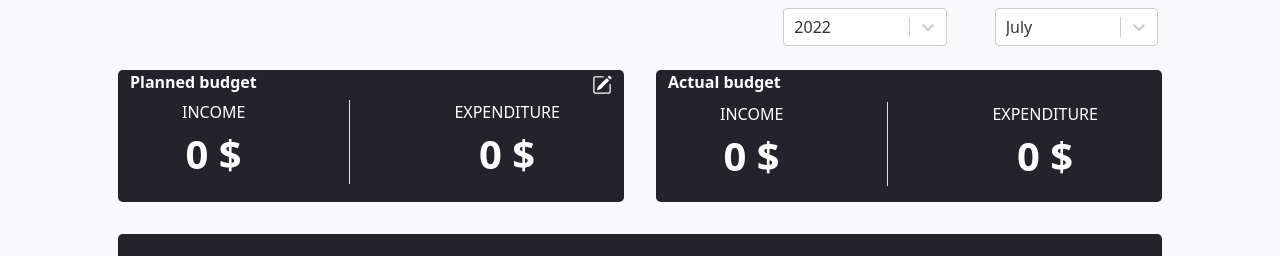
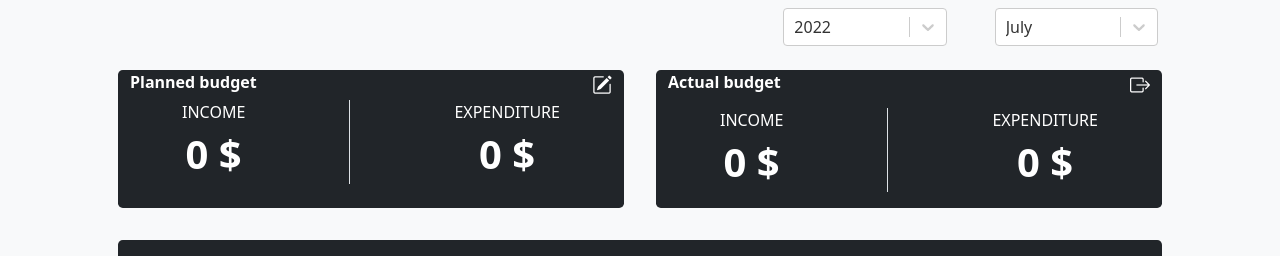
Before and after one commit to madawa-prasad/spending-analysis-app-react, a React (Create React App) app in the folder client/: page / in a window 1280 px wide. Shown: the part 121-377 px from the top of the page. Built offline with nearby package versions, Linux system fonts and the light colour scheme; no server answers.

Commit message:
Add navigation icons to summary and home pages

```diff
--- a/client/src/pages/HomePage.jsx
+++ b/client/src/pages/HomePage.jsx
@@ -132,9 +132,17 @@ const HomePage = () => {
               </div>
             </div>
 
-            <div className="col bg-dark mt-2 mb-2 ms-3 me-5 rounded-3 actual">
-              <Link to="/summary" className="text-decoration-none">
-                <span className="title text-white fw-bold">Actual budget</span>
+            <Link
+              to="/summary"
+              className="text-decoration-none col bg-dark mt-2 mb-2 ms-3 me-5 rounded-3"
+            >
+              <div className="actual">
+                <div className="d-flex flex-row justify-content-between">
+                  <span className="title text-white fw-bold">
+                    Actual budget
+                  </span>
+                  <i className="bi bi-box-arrow-right text-white"></i>
+                </div>
                 <div className="d-flex flex-row justify-content-around mt-2 mb-3">
                   <div className="d-flex flex-column text-center">
                     <span className="text-white">INCOME</span>
@@ -150,8 +158,8 @@ const HomePage = () => {
                     </span>
                   </div>
                 </div>
-              </Link>
-            </div>
+              </div>
+            </Link>
           </div>
         </section>
         <section className="container body mb-4 bg-light">
--- a/client/src/pages/Summary.jsx
+++ b/client/src/pages/Summary.jsx
@@ -9,6 +9,7 @@ import DropDownInput from '../components/inputs/DropDownInput';
 import { monthOptions, yearOptions } from '../data/dropDownOptions';
 import Navbar from '../components/navbar/Navbar';
 import PieChartD from '../components/charts/PieChartD';
+import { Link } from 'react-router-dom';
 
 const Summary = () => {
   let d = new Date();
@@ -146,7 +147,14 @@ const Summary = () => {
         <Navbar />
         <div className="container top mb-4 bg-light">
           <div className="row d-flex justify-content-between mb-3 pe-3">
-            <h5 className="col mt-2">Budget Summary</h5>
+            <div className="d-flex col mt-2">
+              <div className="d-flex align-items-center">
+                <Link to="/">
+                  <i className="bi bi-arrow-left-circle col text-dark"></i>
+                </Link>
+                <h5 className="row ms-2">Budget Summary</h5>
+              </div>
+            </div>
             <i
               className="bi bi-arrow-clockwise label col-1 ms-2 btn text-decoration-underline text-center"
               onClick={() => window.location.reload()}
```
